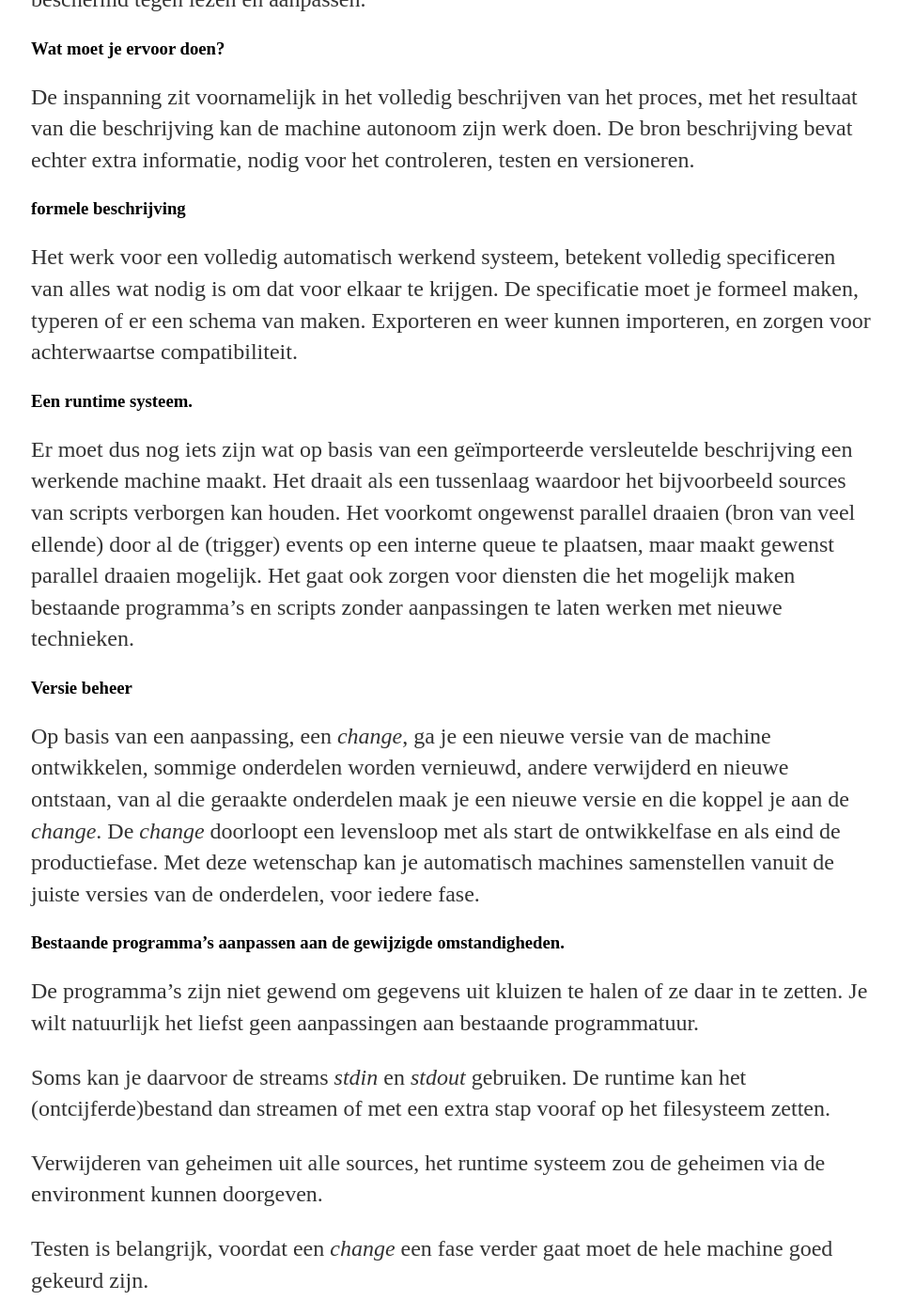
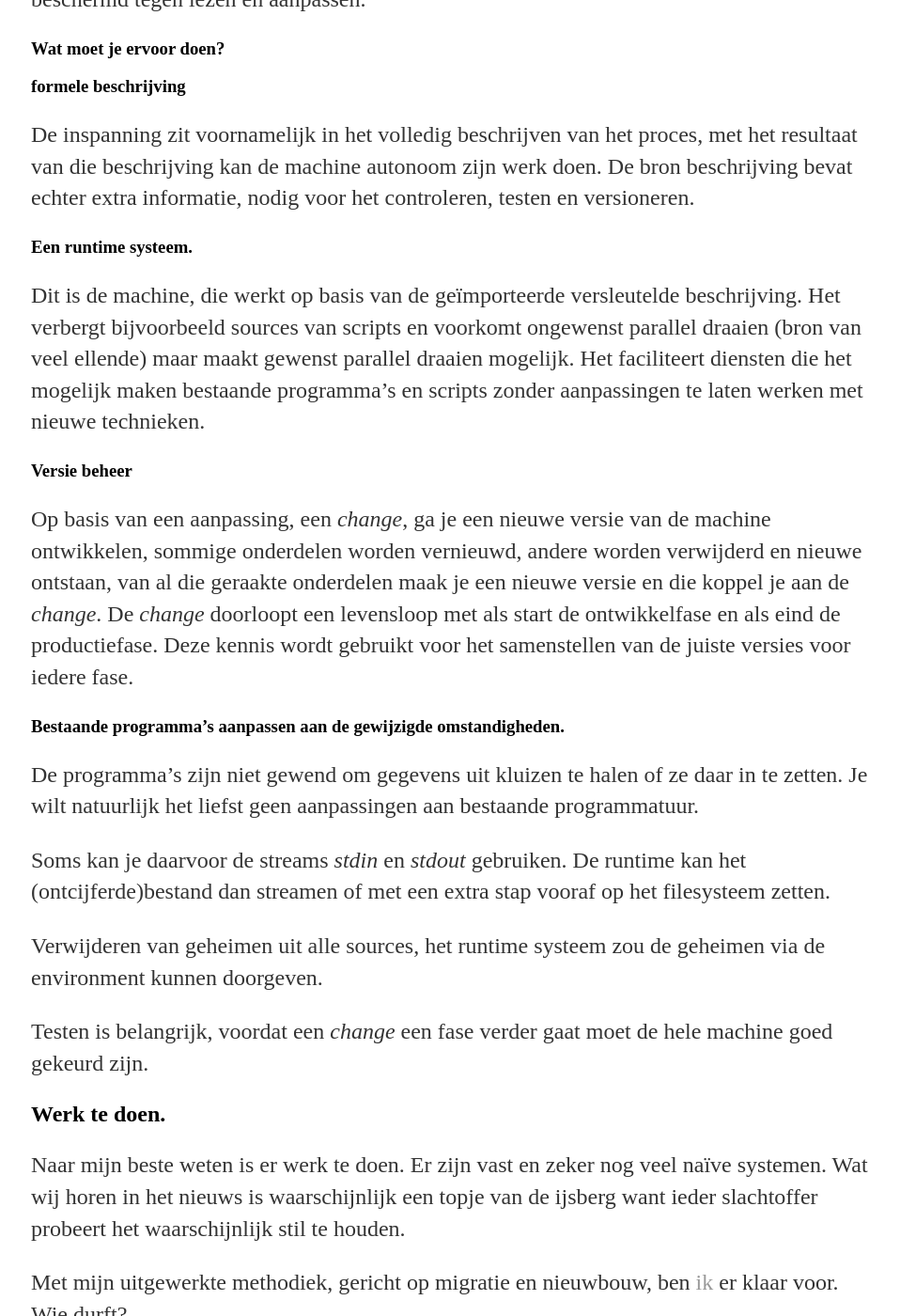
Before and after one commit to paedelm/paedelm.github.io, a Jekyll site: the page built from _posts/2021-05-03-Touwtje-uit-de-brievenbus.md, in a window 1280 px wide and 1400 px high, scrolled down 4084 px. Shown: the whole window at 94% size, without its empty margins (159-1117 px from the left). Built offline with Jekyll 4.4.1, drawn with Linux system fonts in a browser that asks for light colours; some of the changed text lies outside the part shown.

Commit message:
weer iets korter gemaakt

```diff
--- a/_posts/2021-05-03-Touwtje-uit-de-brievenbus.md
+++ b/_posts/2021-05-03-Touwtje-uit-de-brievenbus.md
@@ -70,18 +70,16 @@ De stafchef van Navalny betichtte onze parlementariërs van naïviteit, zijn zij
 
 ### Wat moet je ervoor doen?
 
+### formele beschrijving
   De inspanning zit voornamelijk in het volledig beschrijven van het proces, met het resultaat van die beschrijving kan de machine autonoom zijn werk doen. De bron beschrijving bevat echter extra informatie, nodig voor het controleren, testen en versioneren.
-### formele beschrijving
-
-  Het werk voor een volledig automatisch werkend systeem, betekent volledig specificeren van alles wat nodig is om dat voor elkaar te krijgen. De specificatie moet je formeel maken, typeren of er een schema van maken. Exporteren en weer kunnen importeren, en zorgen voor achterwaartse compatibiliteit.
 
 ### Een runtime systeem.
 
-  Er moet dus nog iets zijn wat op basis van een geïmporteerde versleutelde beschrijving een werkende machine maakt. Het draait als een tussenlaag waardoor het bijvoorbeeld sources van scripts verborgen kan houden. Het voorkomt ongewenst parallel draaien (bron van veel ellende) door al de (trigger) events op een interne queue te plaatsen, maar maakt gewenst parallel draaien mogelijk. Het gaat ook zorgen voor diensten die het mogelijk maken bestaande programma's en scripts zonder aanpassingen te laten werken met nieuwe technieken.
+  Dit is de machine, die werkt op basis van de geïmporteerde versleutelde beschrijving. Het verbergt bijvoorbeeld sources van scripts en voorkomt ongewenst parallel draaien (bron van veel ellende) maar maakt gewenst parallel draaien mogelijk. Het faciliteert diensten die het mogelijk maken bestaande programma's en scripts zonder aanpassingen te laten werken met nieuwe technieken.
 
 ### Versie beheer
 
-  Op basis van een aanpassing, een _change_, ga je een nieuwe versie van de machine ontwikkelen, sommige onderdelen worden vernieuwd, andere verwijderd en nieuwe ontstaan, van al die geraakte onderdelen maak je een nieuwe versie en die koppel je aan de _change_. De _change_ doorloopt een levensloop met als start de ontwikkelfase en als eind de productiefase. Met deze wetenschap kan je automatisch machines samenstellen vanuit de juiste versies van de onderdelen, voor iedere fase.
+  Op basis van een aanpassing, een _change_, ga je een nieuwe versie van de machine ontwikkelen, sommige onderdelen worden vernieuwd, andere worden verwijderd en nieuwe ontstaan, van al die geraakte onderdelen maak je een nieuwe versie en die koppel je aan de _change_. De _change_ doorloopt een levensloop met als start de ontwikkelfase en als eind de productiefase. Deze kennis wordt gebruikt voor het samenstellen van de juiste versies voor iedere fase.
 
 ### Bestaande programma's aanpassen aan de gewijzigde omstandigheden.
 
@@ -95,6 +93,6 @@ De stafchef van Navalny betichtte onze parlementariërs van naïviteit, zijn zij
 
 ## Werk te doen.
 
-  Naar mijn beste weten is er werk te doen. Er zijn vast en zeker nog veel systemen 1.0. Wat wij horen in het nieuws is waarschijnlijk een topje van de ijsberg want ieder slachtoffer probeert het natuurlijk stil te houden.
+  Naar mijn beste weten is er werk te doen. Er zijn vast en zeker nog veel naïve systemen. Wat wij horen in het nieuws is waarschijnlijk een topje van de ijsberg want ieder slachtoffer probeert het waarschijnlijk stil te houden.
 
   Met mijn uitgewerkte methodiek, gericht op migratie en nieuwbouw, ben [ik](info@paedelman.net) er klaar voor. Wie durft?
```
